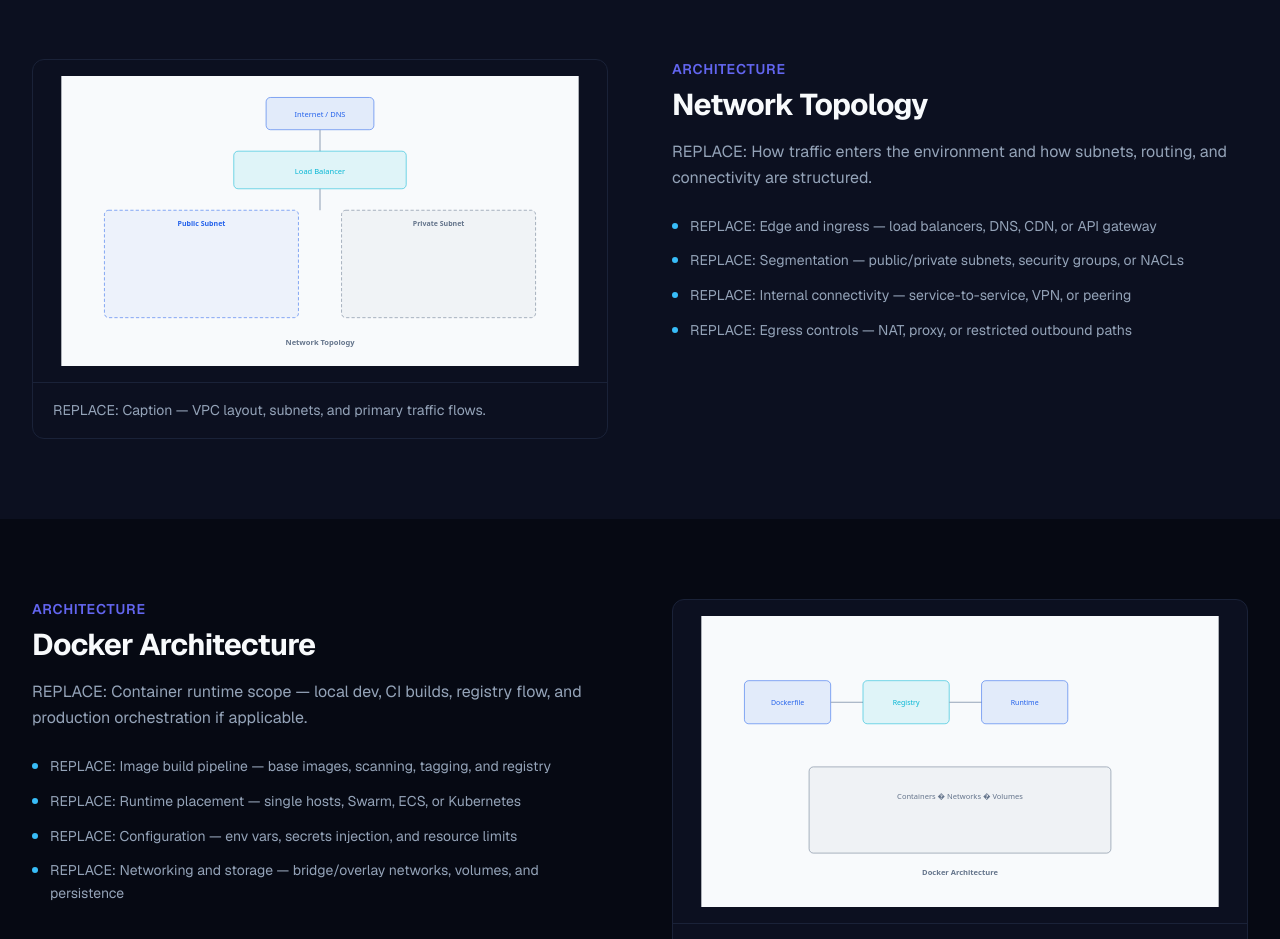
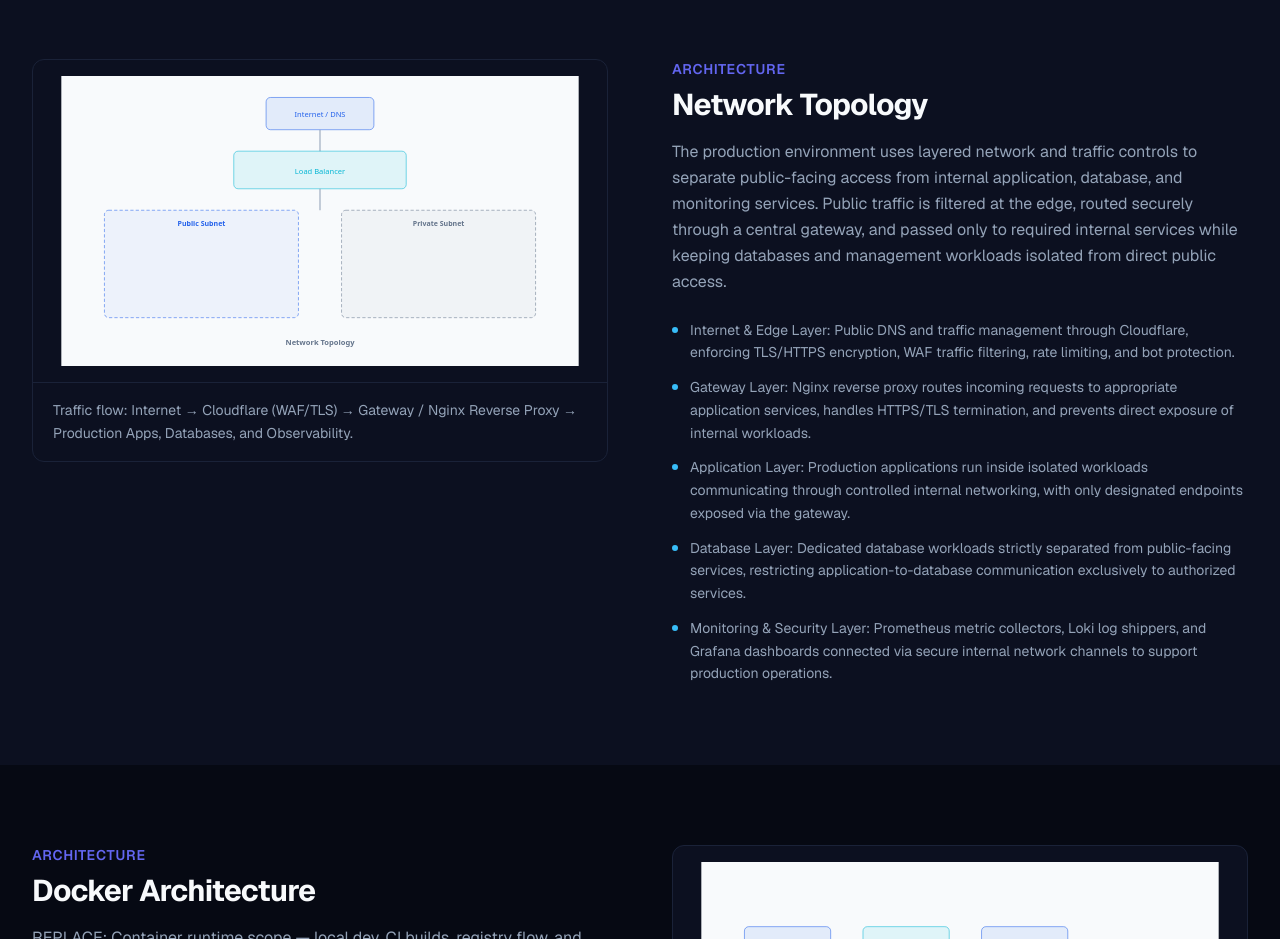
Before and after one commit to prakriti515/prakriti-portfolio, a Next.js app: page /architecture in a window 1280 px wide. Shown: the part 1400-2339 px from the top of the page. Built offline with nearby package versions, Linux system fonts and the light colour scheme.

Commit message:
Update Network Topology architecture with layered traffic and edge routing

```diff
--- a/data/architecture.ts
+++ b/data/architecture.ts
@@ -59,18 +59,19 @@ export const architectureSections: ArchitectureSection[] = [
     id: "network-topology",
     title: "Network Topology",
     intro:
-      "REPLACE: How traffic enters the environment and how subnets, routing, and connectivity are structured.",
+      "The production environment uses layered network and traffic controls to separate public-facing access from internal application, database, and monitoring services. Public traffic is filtered at the edge, routed securely through a central gateway, and passed only to required internal services while keeping databases and management workloads isolated from direct public access.",
     points: [
-      "REPLACE: Edge and ingress — load balancers, DNS, CDN, or API gateway",
-      "REPLACE: Segmentation — public/private subnets, security groups, or NACLs",
-      "REPLACE: Internal connectivity — service-to-service, VPN, or peering",
-      "REPLACE: Egress controls — NAT, proxy, or restricted outbound paths",
+      "Internet & Edge Layer: Public DNS and traffic management through Cloudflare, enforcing TLS/HTTPS encryption, WAF traffic filtering, rate limiting, and bot protection.",
+      "Gateway Layer: Nginx reverse proxy routes incoming requests to appropriate application services, handles HTTPS/TLS termination, and prevents direct exposure of internal workloads.",
+      "Application Layer: Production applications run inside isolated workloads communicating through controlled internal networking, with only designated endpoints exposed via the gateway.",
+      "Database Layer: Dedicated database workloads strictly separated from public-facing services, restricting application-to-database communication exclusively to authorized services.",
+      "Monitoring & Security Layer: Prometheus metric collectors, Loki log shippers, and Grafana dashboards connected via secure internal network channels to support production operations.",
     ],
     diagram: {
       src: "/images/architecture/network-topology.svg",
-      alt: "Network topology diagram placeholder",
+      alt: "Layered network topology and traffic routing diagram",
       caption:
-        "REPLACE: Caption — VPC layout, subnets, and primary traffic flows.",
+        "Traffic flow: Internet → Cloudflare (WAF/TLS) → Gateway / Nginx Reverse Proxy → Production Apps, Databases, and Observability.",
     },
   },
   {
```
